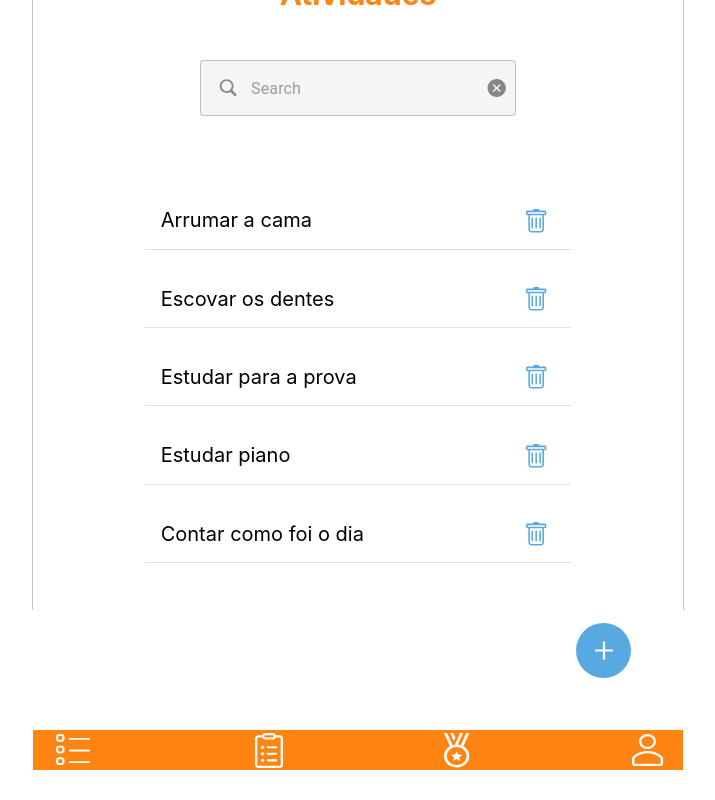
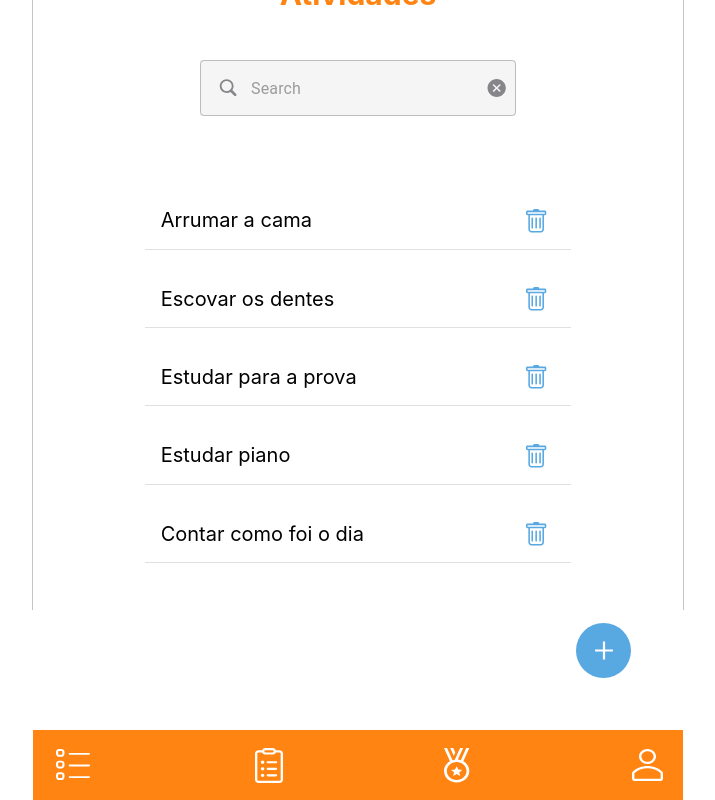
Before and after one commit to mcdag/Motiva-app, a React (Create React App) app: page /app/parent-tasks in a window 1280 px wide. Shown: the part 190-990 px from the top of the page, without its empty margins (282-997 px from the left). Before the commit the page ends 960 px from the top, so only its background shows below. Built offline with nearby package versions, Linux system fonts and the light colour scheme.

Commit message:
Tabbar updated to have the same margin in all screens

```diff
--- a/src/components/TabBar/index.tsx
+++ b/src/components/TabBar/index.tsx
@@ -11,8 +11,9 @@ interface Props {
 
 function TabBar({ children }: Props) {
   return (
-    <div className="main-layout">
+    <div className='main-layout'>
       {children}
+    <div className='tab-bar'>
       <footer>
         <img className='nav-icon' src={HomeIcon} alt="Icone da home" />
         <img className='nav-icon' src={TasksIcon} alt="Icone de tasks" />
@@ -20,6 +21,7 @@ function TabBar({ children }: Props) {
         <img className='nav-icon' src={ProfileIcon} alt="Icone de perfil" />
       </footer>
     </div>
+    </div>
   );
 }
 
--- a/src/components/TabBar/styles.scss
+++ b/src/components/TabBar/styles.scss
@@ -7,6 +7,10 @@
   height: 100vh;
   border-left: 1px solid $gray;
   border-right: 1px solid $gray;
+
+  .tab-bar {
+    width: 100%;
+    margin-top: auto;
 
     footer {
       @include flex(space-between, center, row);
@@ -19,3 +23,4 @@
       }
     }
   }
+}
```
Lines whose indentation alone changed are shown as unchanged.
